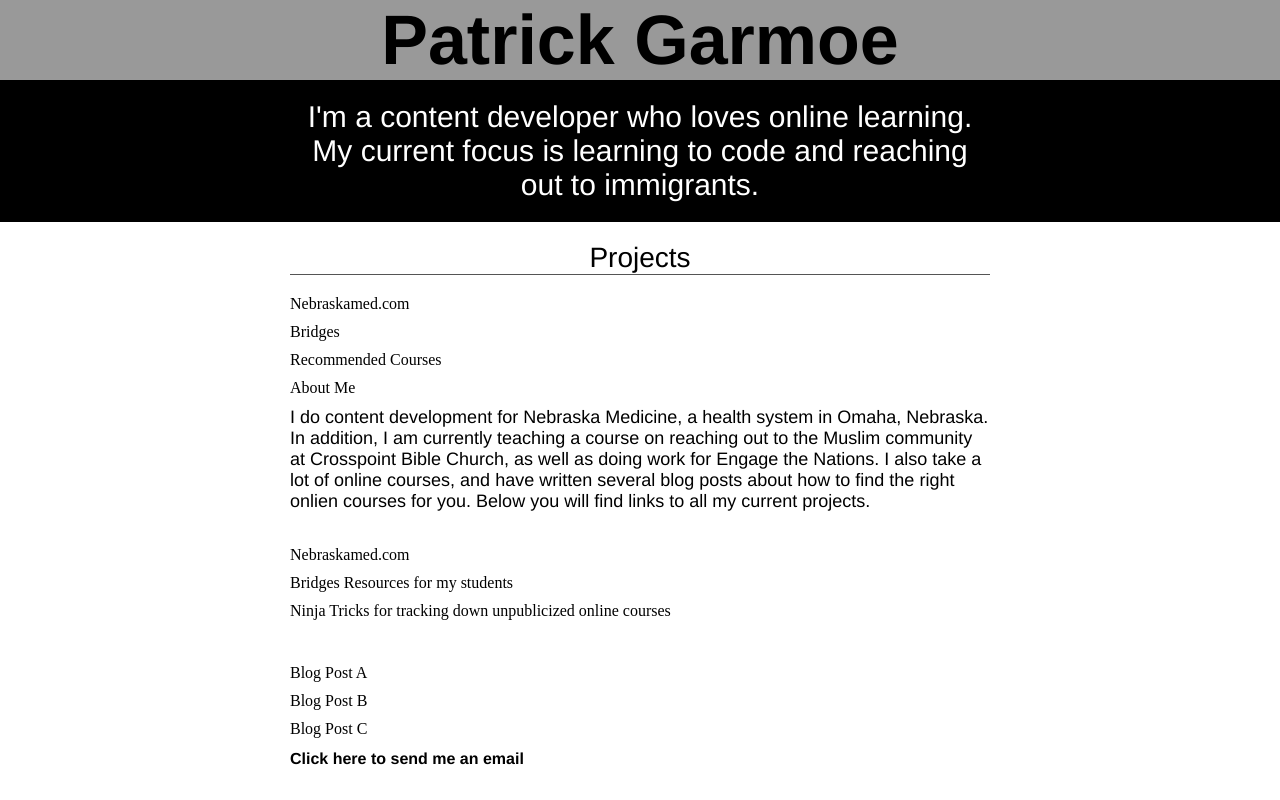
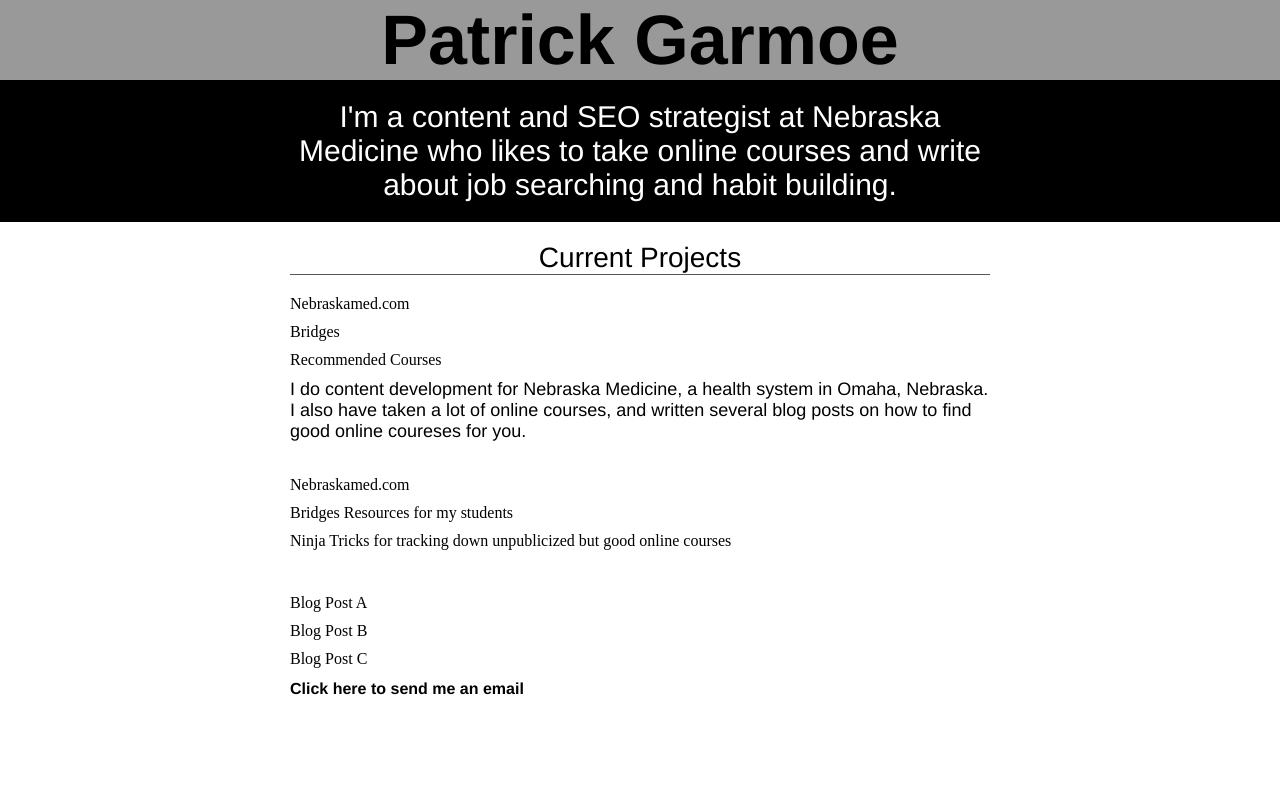
Before and after one commit to PatrickGar/HelloCodeFebpg.02-24-2018, a plain HTML site: page index.html in a window 1280 px wide. Drawn offline with Linux system fonts and the light colour scheme.

Commit message:
Updated HTML.

```diff
--- a/index.html
+++ b/index.html
@@ -12,28 +12,25 @@
                         <h1>Patrick Garmoe</h1>
                 </div>
 <div class="tagline">
-     <h2>I'm a content developer who loves online learning. My current focus is learning to code and reaching out to immigrants.</h2>
+     <h2>I'm a content and SEO strategist at Nebraska Medicine who likes to take online courses and write about job searching and habit building.</h2>
 </div>
 <div class="projects">
-<h3>Projects</h3>
+<h3>Current Projects</h3>
             <ul>
                <li>Nebraskamed.com</li>
                 <li>Bridges</li>
                 <li>Recommended Courses</li>
-                <Li>About Me</Li>
             </ul>
 
             <p>I do content development for Nebraska Medicine, a health system in Omaha, Nebraska.
-            In addition, I am currently teaching a course on reaching out to the Muslim community at Crosspoint Bible Church, as well as doing work for Engage the Nations.
-            I also take a lot of online courses, and have written several blog posts about how to find the right onlien courses for you.
-            Below you will find links to all my current projects.
+            I also have taken a lot of online courses, and written several blog posts on how to find good online coureses for you.
              </p>
 <div class="articles">
-        <h2>Links to current projects:</H2>
+        <h2>Links to current projects and blog posts:</H2>
        <ul>
            <li>Nebraskamed.com</li>
            <li>Bridges Resources for my students</li>
-            <li>Ninja Tricks for tracking down unpublicized online courses</li>
+            <li>Ninja Tricks for tracking down unpublicized but good online courses</li>
        </ul>
     </div>
 
```
